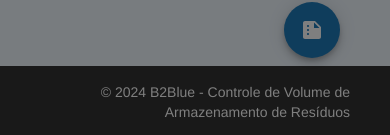
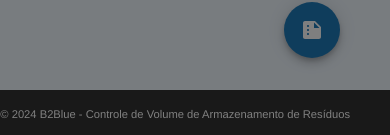
Before and after one commit to 1lucascq/b2blue_storage_volume_control_system, a React (Create React App) app: page / in a window 390 px wide. Shown: the part 706-841 px from the top of the page. Built offline with nearby package versions, Linux system fonts and the light colour scheme; no server answers; the database is empty; a web font is replaced by a local one.

Commit message:
chore: change font size for small screens

```diff
--- a/src/theme/theme.ts
+++ b/src/theme/theme.ts
@@ -54,6 +54,9 @@ const theme = createTheme({
 		},
 		body2: {
 			fontSize: '0.875rem',
+			'@media (max-width:500px)': {
+				fontSize: '.7rem',
+			},
 		},
 	},
 	breakpoints: {
```
